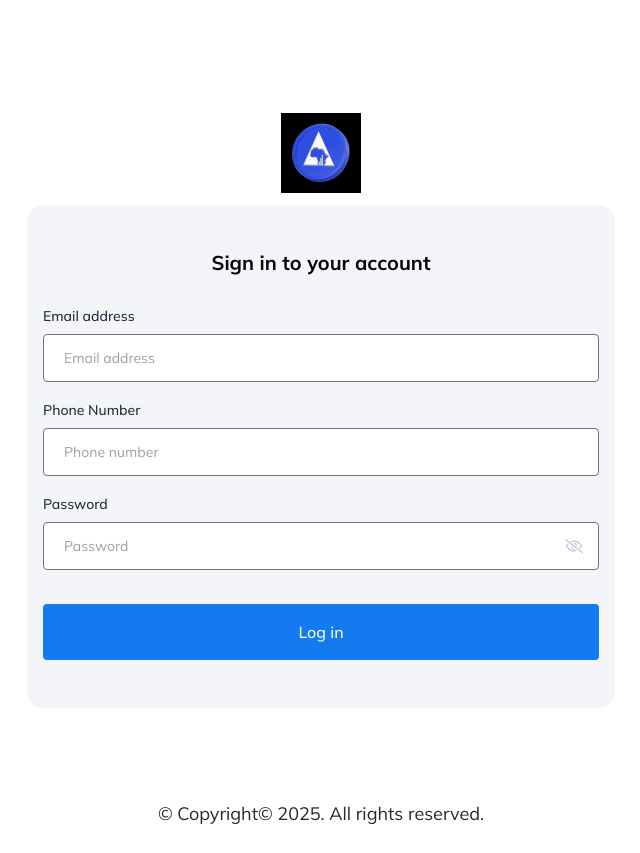
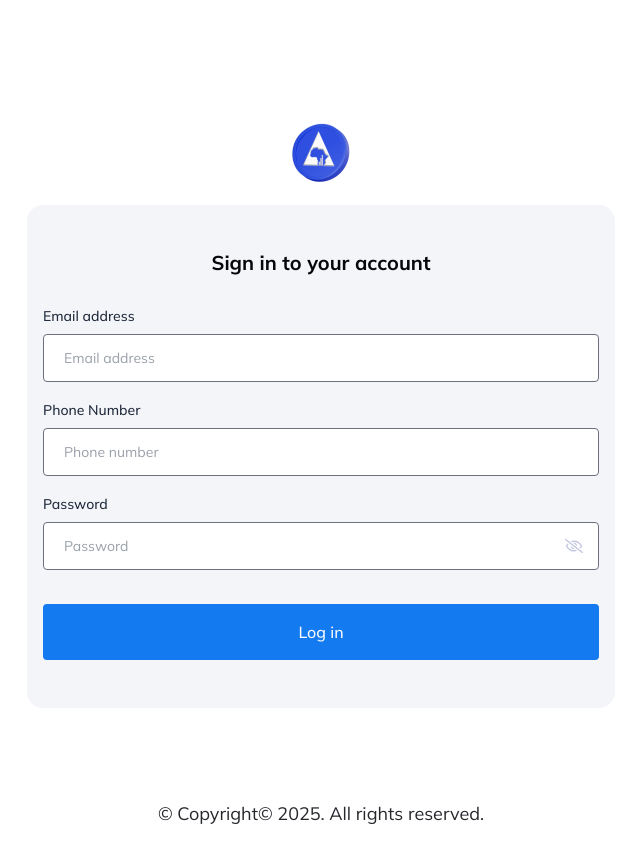
Before and after one commit to engraya/claimtokensboard, a React (Vite) app: page /auth/login in a window 1280 px wide. Shown: the whole page, without its empty margins (319-959 px from the left). Built offline with nearby package versions, Linux system fonts and the light colour scheme.

Commit message:
SVG and Logo

```diff
--- a/src/assets/index.ts
+++ b/src/assets/index.ts
@@ -4,7 +4,7 @@ import nigerianFlag from "./nigeriaFlag.svg"
 import referImage from "./referImage.png"
 import wallet from "./Wallet.svg"
 import coinlogo from "./coin.png"
-import logo from "./logo.jpg"
+import logo from "./logo.png"
 
 export {
     brandIcon,
--- a/src/pages/Login/LoginPage.tsx
+++ b/src/pages/Login/LoginPage.tsx
@@ -93,7 +93,7 @@ function LoginPage() {
       <div className="w-full md:w-[588px] flex-col justify-start items-center gap-8 inline-flex">
       <div className="w-[93.14px] h-10 pl-[5.60px] pr-[5.74px] pt-[1.40px] justify-center items-center inline-flex">
             <div className="relative flex-col justify-start items-start flex">
-                <img className="w-[80px]" src={logo} alt="logo" />
+                <img className="w-[80px] bg-transparent" src={logo} alt="logo" />
             </div>
         </div>
         <div className="self-stretch px-4 pt-11 pb-12 bg-[#f4f5f9] rounded-2xl flex-col justify-start items-center gap-8 flex">
```
Also changed, not shown: public/logo.svg, src/assets/logo.png (added).
